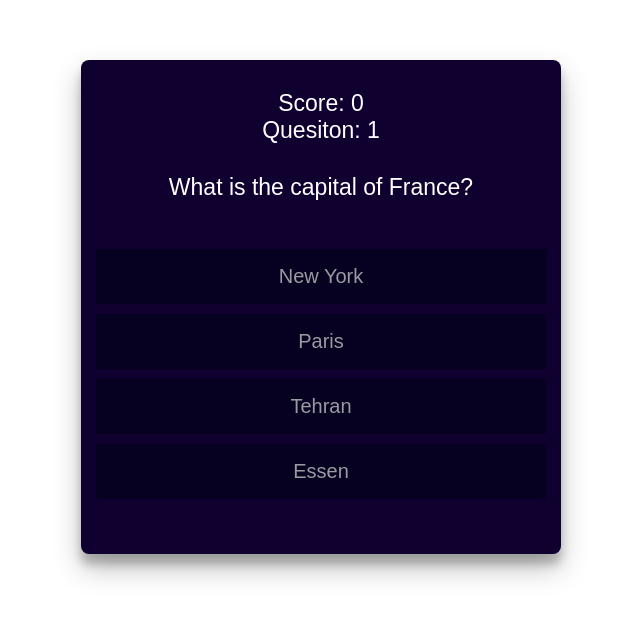
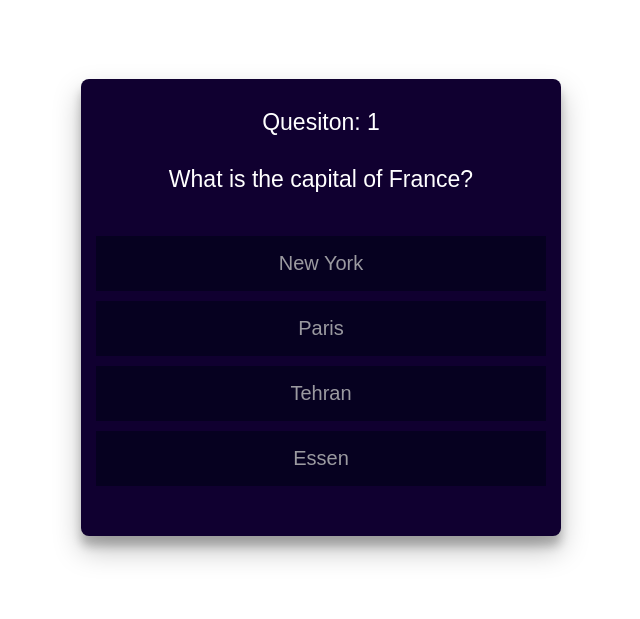
Before and after one commit to Mahsa-Arabzadeh/React-Mini-Project, a React (Vite) app in the folder Quiz-App/: page / in a window 1280 px wide. Shown: the part 101-720 px from the top of the page, without its empty margins (319-959 px from the left). Built offline with nearby package versions, Linux system fonts and the light colour scheme.

Commit message:
Add(Questions.jsx): add conditional rendering for showing scores

```diff
--- a/Quiz-App/src/components/Questions.css
+++ b/Quiz-App/src/components/Questions.css
@@ -26,7 +26,6 @@ body {
   padding: 30px;
   width: fit-content;
   height: 20px;
-  color: white;
 }
 
 .question-box {
@@ -34,7 +33,7 @@ body {
   flex-direction: column;
   justify-content: center;
   width: 100%;
-  height: 300px;
+  padding: 20px 0px;
   gap: 10px;
 }
 
@@ -51,3 +50,11 @@ body {
 .btn-option:hover {
   background-color: #27345c71;
 }
+
+.question-con {
+  display: flex;
+  flex-direction: column;
+  align-items: center;
+  justify-content: center;
+  width: 100%;
+}
--- a/Quiz-App/src/components/Questions.jsx
+++ b/Quiz-App/src/components/Questions.jsx
@@ -62,26 +62,32 @@ export default function Questions() {
       setScore(score + 1)
     }
 
-    if(question.question.length > 4){
+    if(currentQuestion === 3){
       setShowScore(true)
+    }else {
+      setCurrentQuestion(currentQuestion + 1)
     }
 
-    setCurrentQuestion(currentQuestion + 1)
   }
 
   return (
-    <div>
+    <>
       <div className='container'>
         {/* showing score */}
-        <div className="score-section">Score: {score}</div>
-        <div className="question-count"><span>Quesiton: {currentQuestion + 1}</span></div>
-        <div className="question-title">{question.question[currentQuestion].questionText}</div>
-        <div className="question-box">
-          {question.question[currentQuestion].answer.map(answer => (
-            <button key={toString()} onClick={clickHandler.bind(this, answer.isCorrect)} className="btn-option">{answer.answerText}</button>
-          ))}
+        {showScore ?
+        <div className="score-section">You scored <mark>{score}</mark> out of {question.question.length}</div> : (
+          <div className="question-con">
+              <div className="question-count"><span>Quesiton: {currentQuestion + 1}</span></div>
+              <div className="question-title">{question.question[currentQuestion].questionText}</div>
+              <div className="question-box">
+              {question.question[currentQuestion].answer.map(answer => (
+              <button key={toString()} onClick={clickHandler.bind(this, answer.isCorrect)} className="btn-option">{answer.answerText}</button>
+              ))}
+              </div>
         </div>
+        )
+        }
       </div>
-    </div>
+    </>
   )
 }
```
